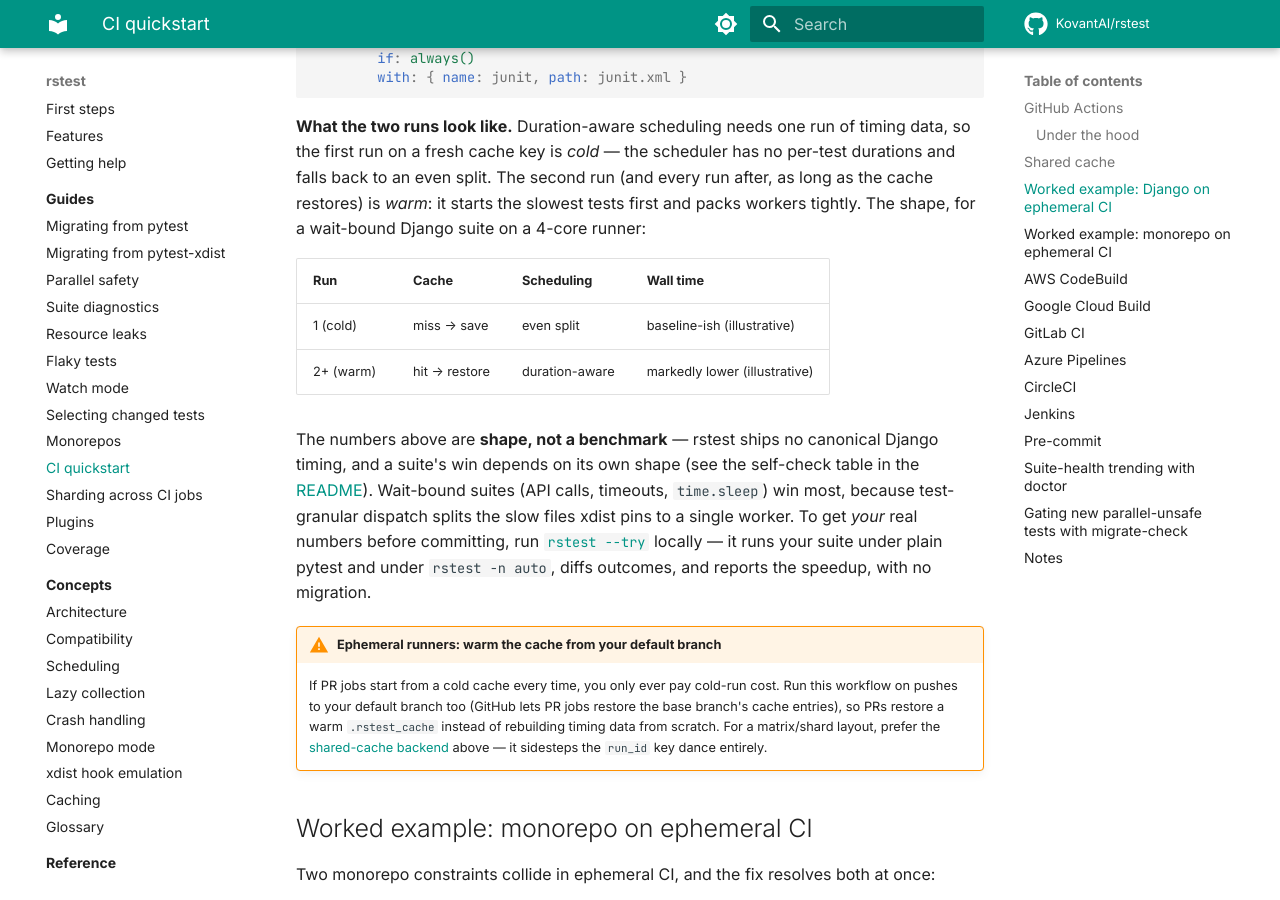
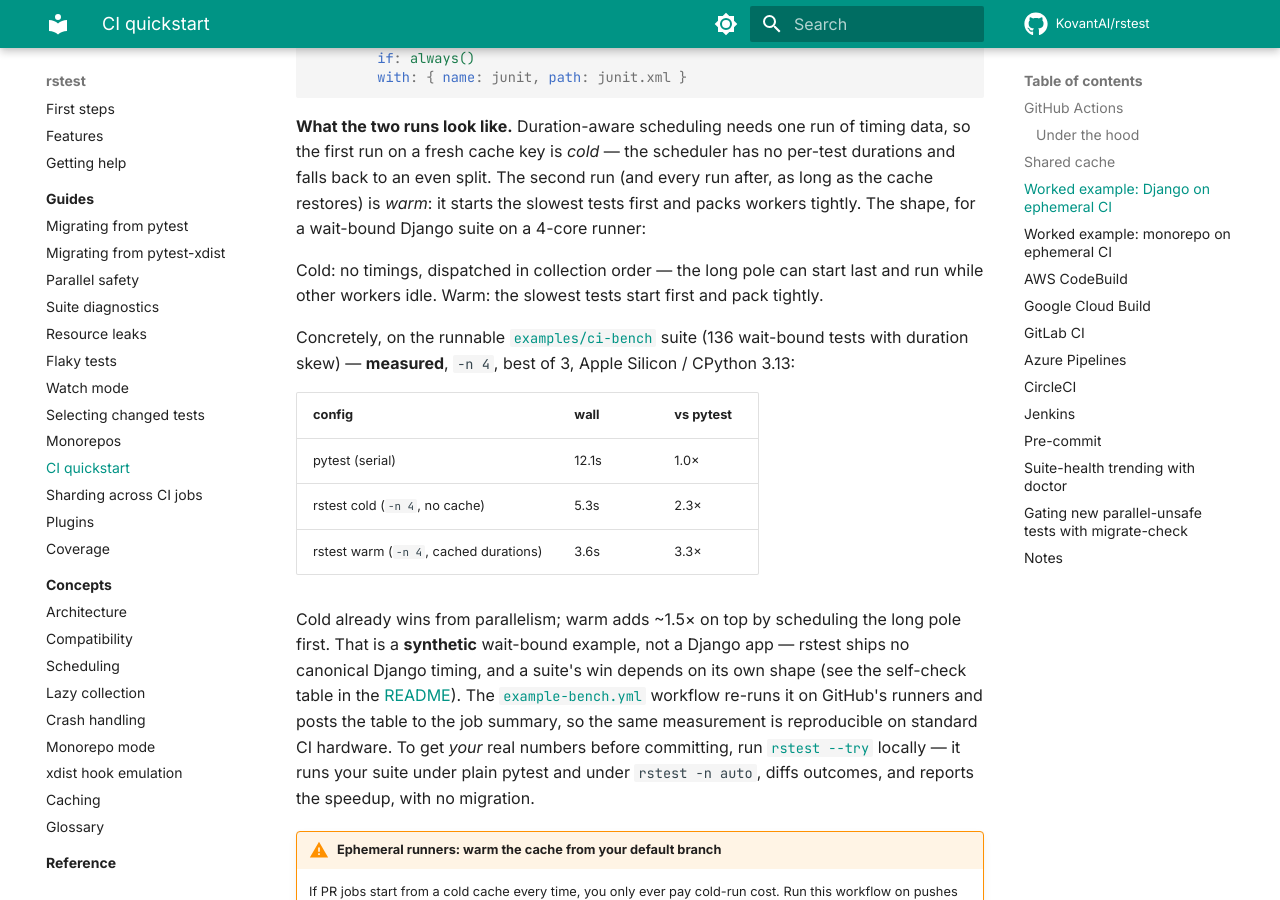
Before and after one commit to KovantAI/rstest, an MkDocs documentation site: the page built from docs/guides/ci-quickstart.md, in a window 1280 px wide and 900 px high, scrolled down 5179 px. Built offline with MkDocs 1.6.1 and Material for MkDocs 9.7.7, drawn with Linux system fonts in a browser that asks for light colours; comment, search, counter and statistics services are not loaded.

Commit message:
add example tests to show timings

```diff
--- a/docs/guides/ci-quickstart.md
+++ b/docs/guides/ci-quickstart.md
@@ -264,17 +264,31 @@ has no per-test durations and falls back to an even split. The second run
 slowest tests first and packs workers tightly. The shape, for a wait-bound
 Django suite on a 4-core runner:
 
-| Run | Cache | Scheduling | Wall time |
-|---|---|---|---|
-| 1 (cold) | miss → save | even split | baseline-ish (illustrative) |
-| 2+ (warm) | hit → restore | duration-aware | markedly lower (illustrative) |
+Cold: no timings, dispatched in collection order — the long pole can start
+last and run while other workers idle. Warm: the slowest tests start first and
+pack tightly.
 
-The numbers above are **shape, not a benchmark** — rstest ships no canonical
-Django timing, and a suite's win depends on its own shape (see the self-check
-table in the [README](https://github.com/KovantAI/rstest#will-rstest-speed-up-your-suite)).
-Wait-bound suites (API calls, timeouts, `time.sleep`) win most, because
-test-granular dispatch splits the slow files xdist pins to a single worker. To
-get *your* real numbers before committing, run [`rstest --try`](migrate-from-pytest.md)
+Concretely, on the runnable
+[`examples/ci-bench`](https://github.com/KovantAI/rstest/tree/main/examples/ci-bench)
+suite (136 wait-bound tests with duration skew) — **measured**, `-n 4`, best of
+3, Apple Silicon / CPython 3.13:
+
+<!-- SOURCE OF TRUTH: examples/ci-bench/README.md — keep numbers in sync -->
+| config | wall | vs pytest |
+|---|---|---|
+| pytest (serial) | 12.1s | 1.0× |
+| rstest cold (`-n 4`, no cache) | 5.3s | 2.3× |
+| rstest warm (`-n 4`, cached durations) | 3.6s | 3.3× |
+
+Cold already wins from parallelism; warm adds ~1.5× on top by scheduling the
+long pole first. That is a **synthetic** wait-bound example, not a Django app —
+rstest ships no canonical Django timing, and a suite's win depends on its own
+shape (see the self-check table in the
+[README](https://github.com/KovantAI/rstest#will-rstest-speed-up-your-suite)).
+The [`example-bench.yml`](https://github.com/KovantAI/rstest/blob/main/.github/workflows/example-bench.yml)
+workflow re-runs it on GitHub's runners and posts the table to the job summary,
+so the same measurement is reproducible on standard CI hardware. To get *your*
+real numbers before committing, run [`rstest --try`](migrate-from-pytest.md)
 locally — it runs your suite under plain pytest and under `rstest -n auto`,
 diffs outcomes, and reports the speedup, with no migration.
 
```
Also changed, not shown: examples/ci-bench/README.md (added, +52 -0 lines), 7 other files.
